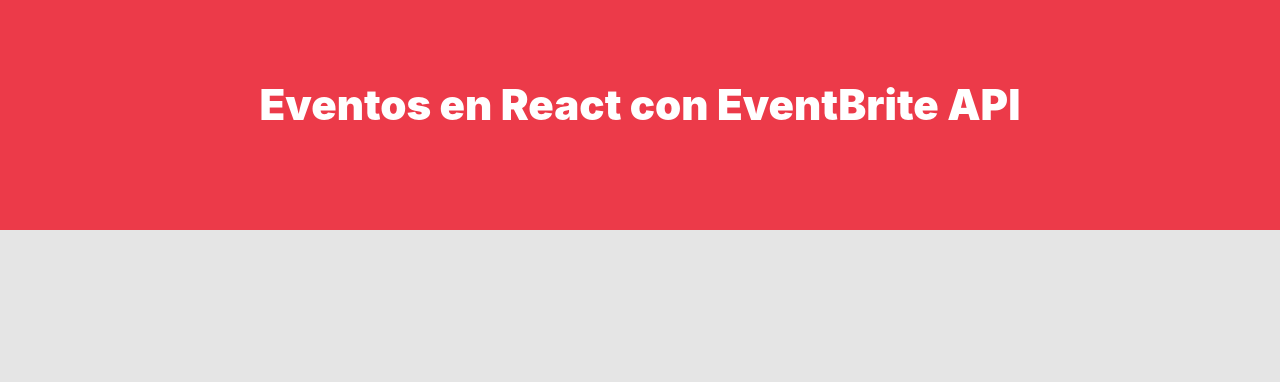
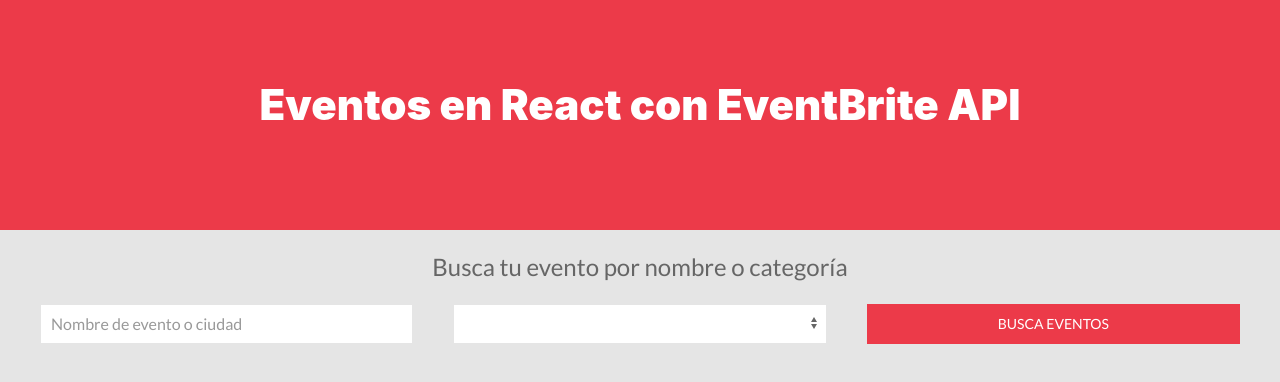
Before and after one commit to leotangram/react-events, a React (Create React App) app: page / in a window 1280 px wide. Shown: the top 382 px of the page. Built offline with nearby package versions, Linux system fonts and the light colour scheme; no server answers.

Commit message:
Create form.

```diff
--- a/src/App.js
+++ b/src/App.js
@@ -1,11 +1,15 @@
 import React from 'react'
 import Header from './components/Header'
 import CategoriesProvider from './context/CategoriesContext'
+import Form from './components/Form'
 
 function App() {
   return (
     <CategoriesProvider>
       <Header />
+      <div className='uk-container'>
+        <Form />
+      </div>
     </CategoriesProvider>
   )
 }
--- /dev/null
+++ b/src/components/Form.js
@@ -0,0 +1,37 @@
+import React, { Component } from 'react'
+
+class Form extends Component {
+  state = {
+    name: '',
+    category: ''
+  }
+  render() {
+    return (
+      <form>
+        <fieldset className='uk-fieldset uk-margin'>
+          <legend className='uk-legend uk-text-center'>
+            Busca tu evento por nombre o categoría
+          </legend>
+        </fieldset>
+        <div className='uk-column-1-3@m uk-margin'>
+          <div className='uk-margin' uk-margin='true'>
+            <input
+              type='text'
+              name='name'
+              className='uk-input'
+              placeholder='Nombre de evento o ciudad'
+            />
+          </div>
+          <div className='uk-margin' uk-margin='true'>
+            <select className="uk-select" name="category"></select>
+          </div>
+          <div>
+            <input type="submit" className="uk-button uk-button-danger" value="Busca eventos"/>
+          </div>
+        </div>
+      </form>
+    )
+  }
+}
+
+export default Form
```
